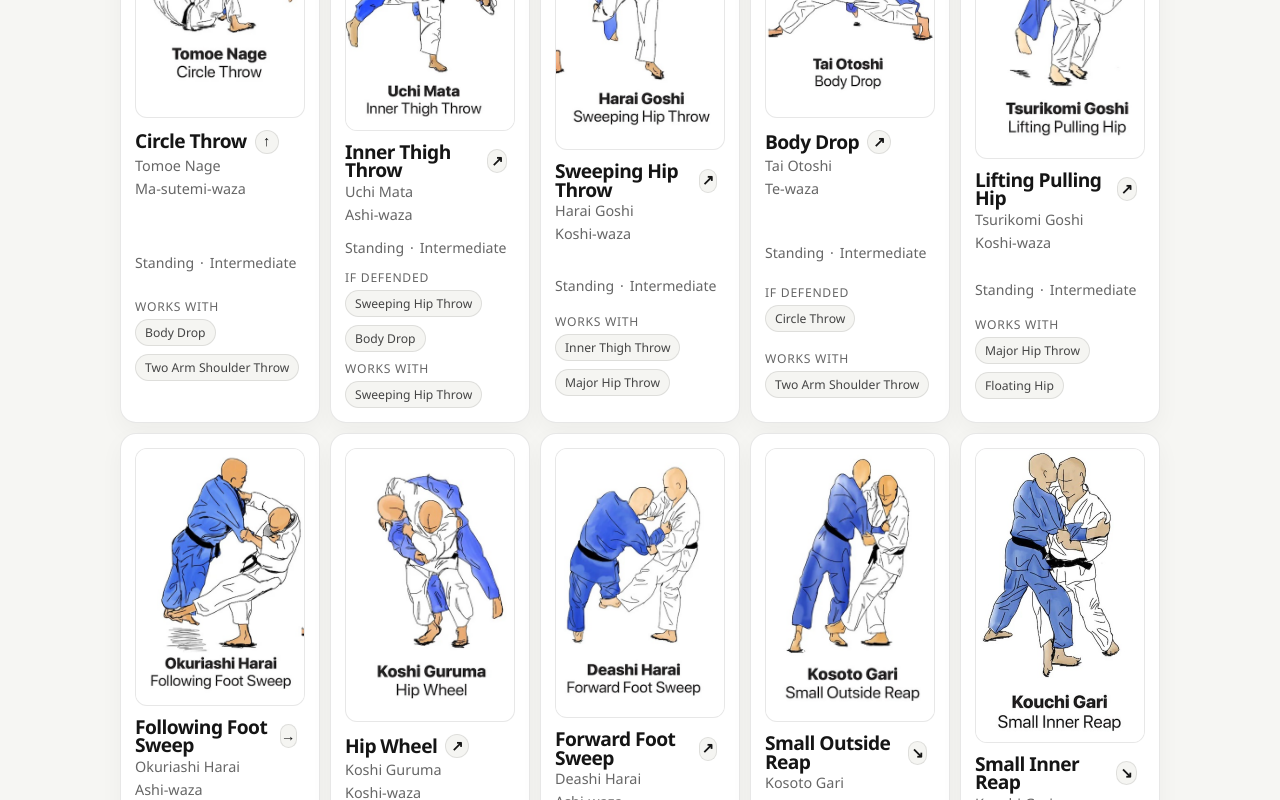
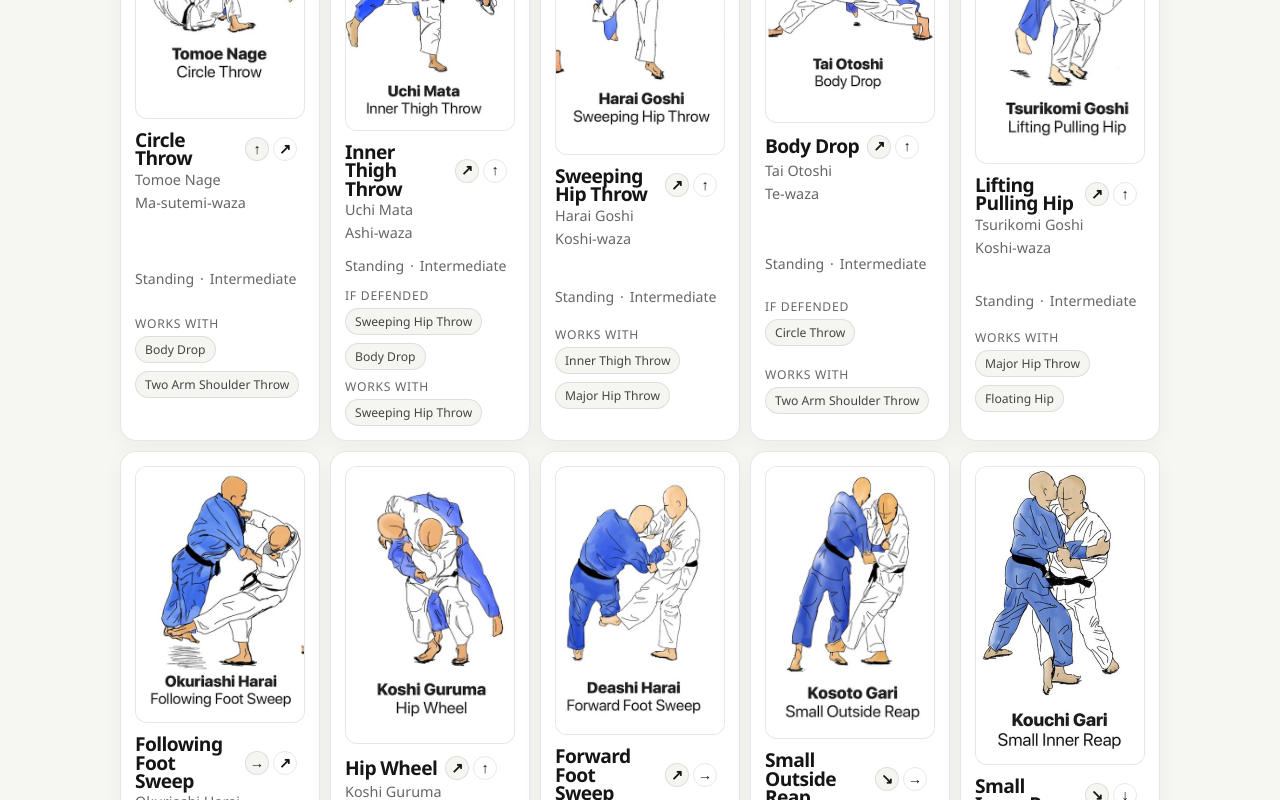
Before and after one commit to gocre8/judo, a Next.js app: page /library in a window 1280 px wide. Shown: the part 1520-2320 px from the top of the page. Built offline with nearby package versions, Linux system fonts and the light colour scheme.

Commit message:
Show primary and secondary Judo directions

```diff
--- a/app/globals.css
+++ b/app/globals.css
@@ -345,6 +345,12 @@ p {
   gap: 8px;
 }
 
+.kuzushi-pair {
+  display: inline-flex;
+  align-items: center;
+  gap: 4px;
+}
+
 .kuzushi-badge {
   width: 24px;
   height: 24px;
@@ -357,6 +363,10 @@ p {
   font-size: 0.9rem;
   font-weight: 700;
   line-height: 1;
+}
+
+.kuzushi-badge--secondary {
+  background: transparent;
 }
 
 .kuzushi-badge--large {
--- a/components/MoveCard.tsx
+++ b/components/MoveCard.tsx
@@ -62,10 +62,16 @@ function getKuzushiArrow(direction?: KuzushiDirection) {
   }
 }
 
+function getKuzushiLabel(direction?: KuzushiDirection) {
+  return direction ? direction.replace("-", " ") : null;
+}
+
 export function MoveCard({ move, progress }: MoveCardProps) {
   const connectionPreview = getConnectionPreview(move);
   const practice = move.practice ?? "Judo";
   const kuzushiArrow = practice === "Judo" ? getKuzushiArrow(move.primaryKuzushiDirection) : null;
+  const secondaryKuzushiArrow =
+    practice === "Judo" ? getKuzushiArrow(move.secondaryKuzushiDirection) : null;
 
   return (
     <Link href={`/moves/${move.id}`} className="move-card move-card--link">
@@ -74,7 +80,15 @@ export function MoveCard({ move, progress }: MoveCardProps) {
         <div>
           <div className="move-card__title-row">
             <h3>{move.name}</h3>
-            {kuzushiArrow ? <span className="kuzushi-badge" aria-label={`Primary kuzushi direction ${move.primaryKuzushiDirection}`}>{kuzushiArrow}</span> : null}
+            {kuzushiArrow ? (
+              <span
+                className="kuzushi-pair"
+                aria-label={`Primary kuzushi direction ${getKuzushiLabel(move.primaryKuzushiDirection)}${move.secondaryKuzushiDirection ? `, secondary ${getKuzushiLabel(move.secondaryKuzushiDirection)}` : ""}`}
+              >
+                <span className="kuzushi-badge">{kuzushiArrow}</span>
+                {secondaryKuzushiArrow ? <span className="kuzushi-badge kuzushi-badge--secondary">{secondaryKuzushiArrow}</span> : null}
+              </span>
+            ) : null}
           </div>
           <p className="muted-label">{move.japaneseName}</p>
           <p className="muted-label">{move.family}</p>
```
Also changed, not shown: app/moves/[id]/page.tsx (+19 -1 lines).
